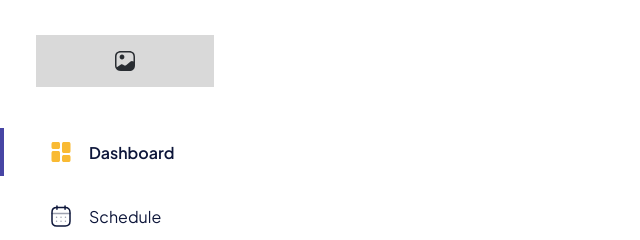
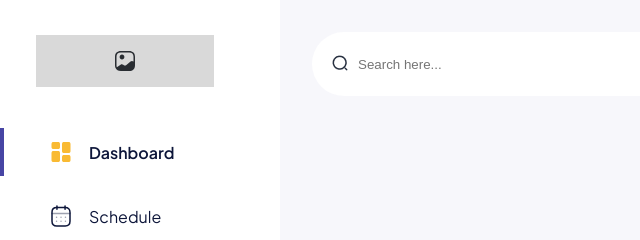
Before and after one commit to ankitrajstha/intuji-frontend-associate-challenge, a website built with Vite: page index.html in a window 1280 px wide. Shown: the top 240 px of the page, 0-640 px from the left. Built offline with nearby package versions, Linux system fonts and the light colour scheme.

Commit message:
feat(contents):add search bar and layout of the page in web view

```diff
--- /dev/null
+++ b/src/components/Content.js
@@ -0,0 +1,9 @@
+import SearchBar from "./SearchBar";
+
+export default function Contents() {
+  const contents = document.createElement("main");
+  contents.className = "contents";
+
+  contents.appendChild(SearchBar());
+  return contents;
+}
--- /dev/null
+++ b/src/components/SearchBar.js
@@ -0,0 +1,21 @@
+export default function SearchBar() {
+  const searchBarContainer = document.createElement("div");
+  searchBarContainer.className = "searchbar-container";
+
+  const searchInput = document.createElement("input");
+  searchInput.type = "text";
+  searchInput.className = "searchbar";
+  searchInput.placeholder = "Search here...";
+
+  const searchIcon = document.createElement("span");
+  searchIcon.className = "search-icon";
+  const searchIconImage = document.createElement("img");
+  searchIconImage.src = "search-normal.png";
+  searchIconImage.alt = "Search icon";
+
+  searchIcon.appendChild(searchIconImage);
+  searchBarContainer.append(searchIcon);
+  searchBarContainer.appendChild(searchInput);
+
+  return searchBarContainer;
+}
--- /dev/null
+++ b/src/css/_contents.scss
@@ -0,0 +1,9 @@
+.contents {
+  display: flex;
+  background-color: #f7f7fb;
+  flex: 1;
+  padding: 3.2rem;
+  @media (max-width: 768px) {
+    flex: 1;
+  }
+}
--- /dev/null
+++ b/src/css/_layout.scss
@@ -0,0 +1,8 @@
+.layout {
+  display: flex;
+  min-height: 100vh;
+  min-width: 100vw;
+  @media (max-width: 768px) {
+    flex-direction: column;
+  }
+}
--- /dev/null
+++ b/src/css/_searchbar.scss
@@ -0,0 +1,28 @@
+@use "./variables" as *;
+
+.searchbar-container {
+  width: 72.2rem;
+  height: 6.4rem;
+  padding: 1.3rem 2rem;
+  border-radius: 10rem;
+  background-color: $white;
+  display: flex;
+  align-items: center;
+  gap: 1rem;
+
+  .searchbar {
+    width: 100%;
+    height: 100%;
+    outline: none;
+    border: none;
+    color: $text-neutral-500;
+  }
+
+  .search-icon {
+    color: $text-neutral-500;
+  }
+
+  &:focus-within {
+    box-shadow: 0 0.5px 3px rgba(0, 0, 0, 0.15);
+  }
+}
--- a/src/css/_variables.scss
+++ b/src/css/_variables.scss
@@ -1,7 +1,7 @@
 $primary-font: "Plus Jakarta Sans", sans-serif;
-
 $background-grey: #d9d9d9;
 
 $primary-text-color: #0d163a;
+$text-neutral-500: #667085;
 
 $white: #ffffff;
--- a/src/js/main.js
+++ b/src/js/main.js
@@ -1,6 +1,13 @@
+import Contents from "../components/Content";
 import SideBar from "../components/Sidebar";
 import "../css/style.scss";
 
 const app = document.getElementById("app");
 
-app.appendChild(SideBar());
+const layout = document.createElement("div");
+layout.className = "layout";
+
+layout.appendChild(SideBar());
+layout.appendChild(Contents());
+
+app.appendChild(layout);
```
Also changed, not shown: src/css/style.scss (+5 -2 lines), public/search-normal.png (added).
